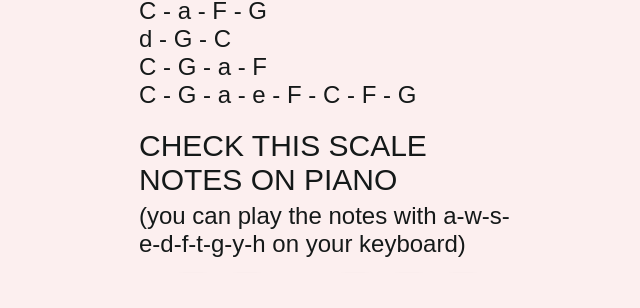
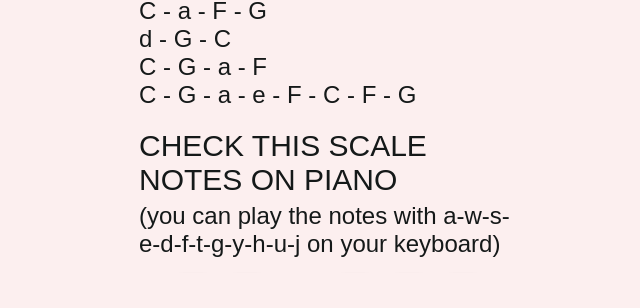
Before and after one commit to dmcoding1/Scales-App, a website built with webpack: page src/index.html in a window 1280 px wide. Shown: the part 893-1201 px from the top of the page, without its empty margins (309-949 px from the left). Built offline with nearby package versions, Linux system fonts and the light colour scheme; files whose address does not match are found by name.

Commit message:
change in content

```diff
--- a/src/index.html
+++ b/src/index.html
@@ -76,7 +76,7 @@
       <div class="text-container">
         <span class="piano-text"
           ><span class="heading">Check this scale notes on piano</span>(you can
-          play the notes with a-w-s-e-d-f-t-g-y-h on your keyboard)</span
+          play the notes with a-w-s-e-d-f-t-g-y-h-u-j on your keyboard)</span
         >
       </div>
 
```
